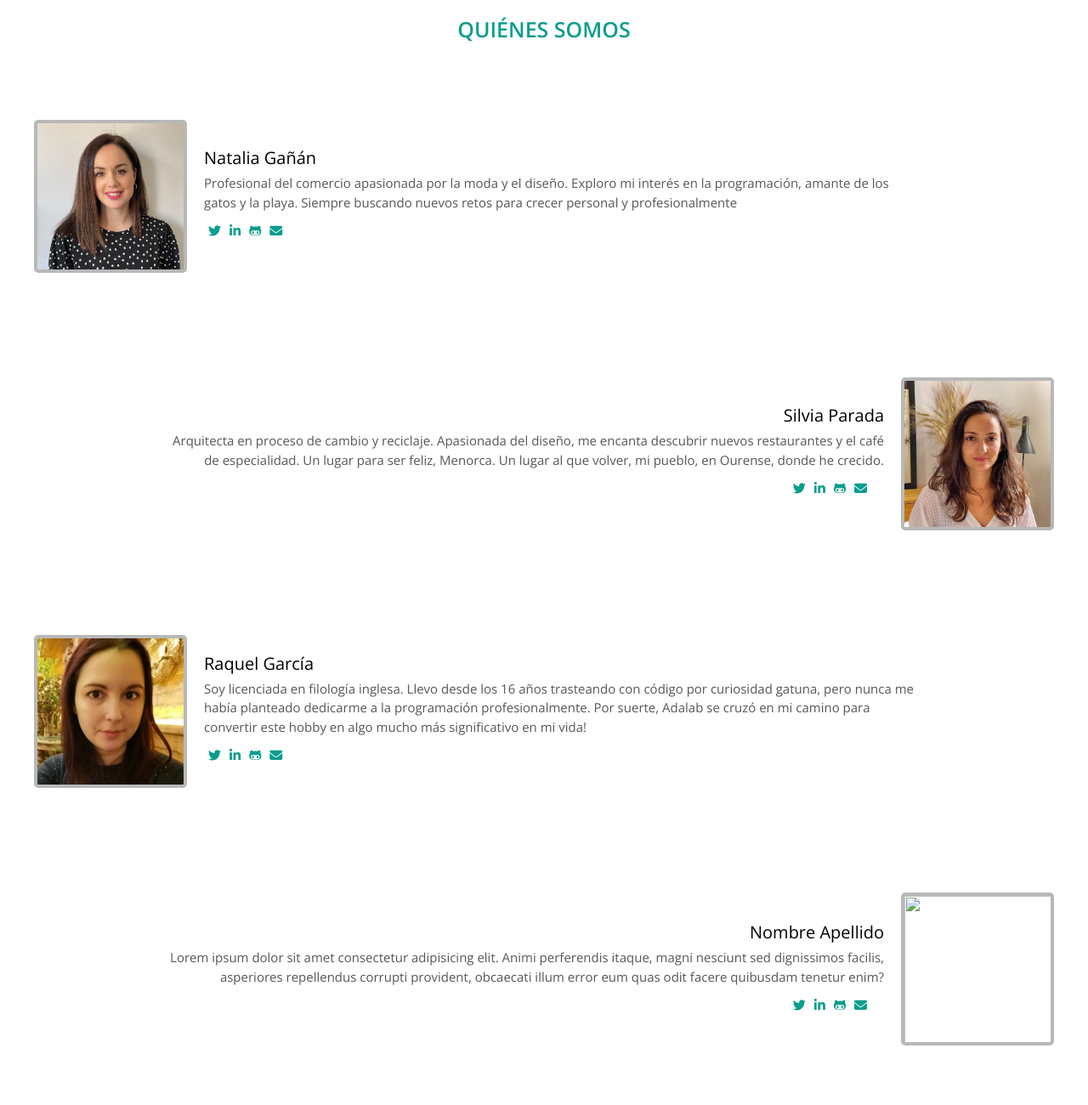
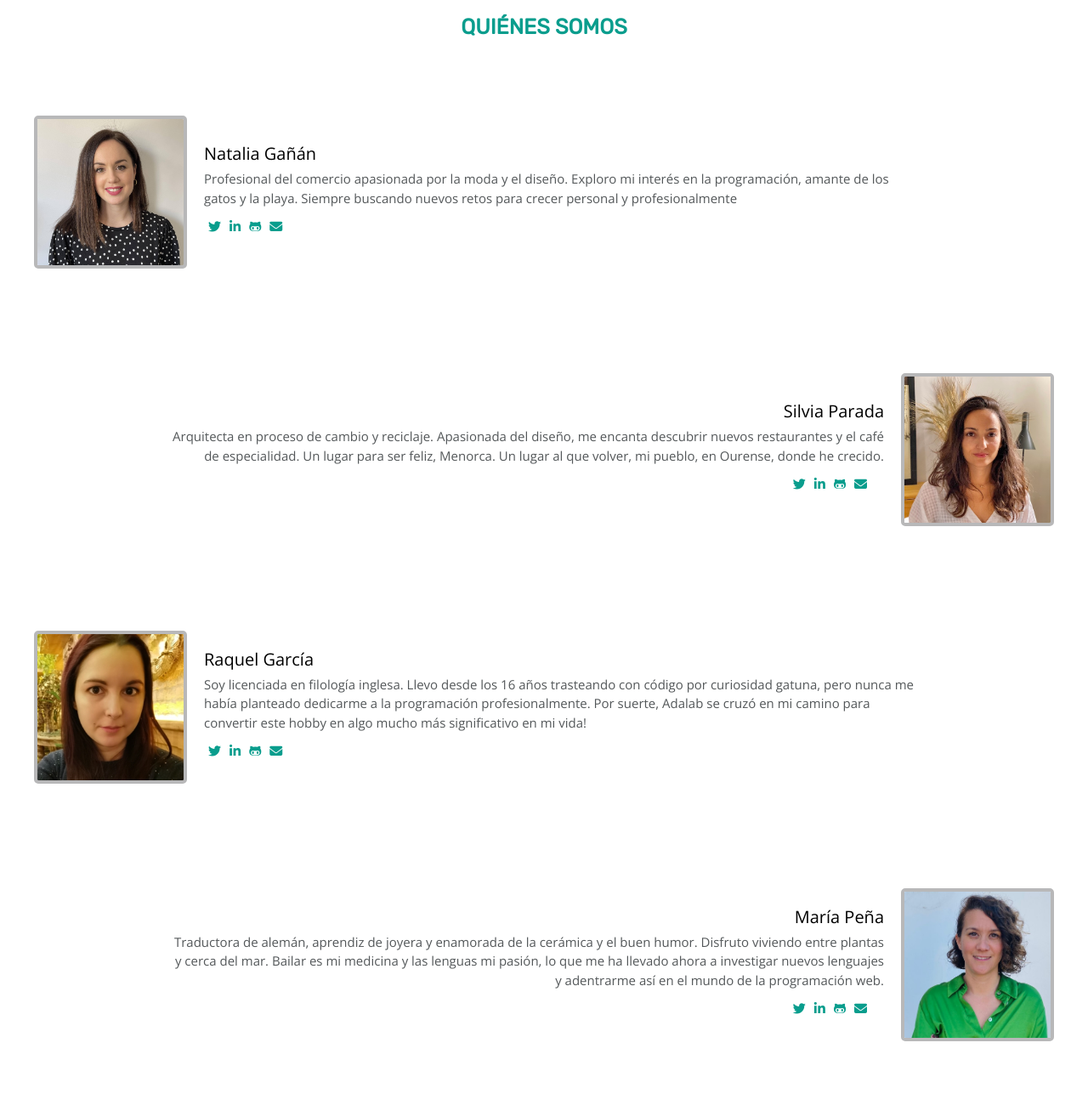
Before and after one commit to Adalab/project-promo-T-module-1-team-3, a website: page src/html/index.html in a window 1280 px wide. Shown: the part 900-2200 px from the top of the page at 85% size. Drawn offline with nearby package versions, Linux system fonts and the light colour scheme; files that its build step writes are made by us from their sources; files whose address does not match are found by name.

Commit message:
Add Images

```diff
--- a/src/html/partials/adalabers.html
+++ b/src/html/partials/adalabers.html
@@ -1,9 +1,8 @@
-
 <section class="adalabers">
   <h2 class="title-section2">quiénes somos</h2>
   <article class="boxes">
     <div class="boximage">
-      <img class="images" src="./assets/images/Nataliaoriginal.jpg" alt="Natalia Gañán">
+      <img class="images" src="./assets/images/Natalia-min (1).jpg" alt="Natalia Gañán">
     </div>
     <div class="boxcontent">
       <h3 class="names">Natalia Gañán</h3>
@@ -57,15 +56,14 @@
   </article>
   <article class="boxes reverse_box">
     <div class="boximage">
-      <img class="images images_reverse" src="" alt="">
+      <img class="images images_reverse" src="./assets/images/María.jpg" alt="María Peña">
     </div>
     <div class="boxcontent reverse_box-content">
-      <h3 class="names reverse_name">Nombre Apellido</h3>
-      <p class="description reverse_description">Lorem ipsum dolor sit amet consectetur adipisicing elit. Animi
-        perferendis itaque,
-        magni
-        nesciunt sed dignissimos facilis, asperiores repellendus corrupti provident, obcaecati illum error eum quas
-        odit facere quibusdam tenetur enim?</p>
+      <h3 class="names reverse_name">María Peña</h3>
+      <p class="description reverse_description">Traductora de alemán, aprendiz de joyera y enamorada de la cerámica y
+        el buen humor.
+        Disfruto viviendo entre plantas y cerca del mar. Bailar es mi medicina y las lenguas mi pasión, lo que me ha
+        llevado ahora a investigar nuevos lenguajes y adentrarme así en el mundo de la programación web.</p>
       <div class="icons reverse_icons">
         <a href=""><i class="fa-brands fa-twitter fa-xl"></i></a>
         <a href=""><i class="fa-brands fa-linkedin-in fa-xl"></i></a>
--- a/src/scss/layout/_adalabers.scss
+++ b/src/scss/layout/_adalabers.scss
@@ -9,6 +9,7 @@
   font-size: 2.5rem;
   color: $blue-green;
   margin: 30px 0;
+  font-family: $font-title;
 }
 
 .boxes {
```
Also changed, not shown: src/images/María.jpg (added), src/images/Natalia-min (1).jpg (added), src/images/Nataliaoriginal.jpg (deleted), 1 other file.
